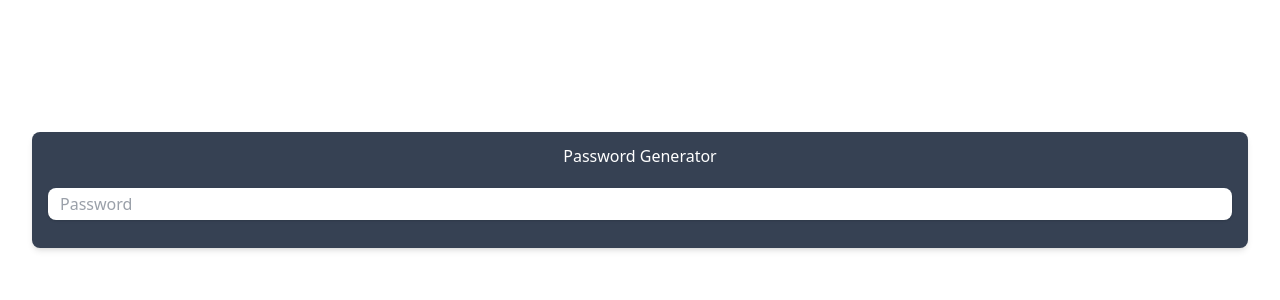
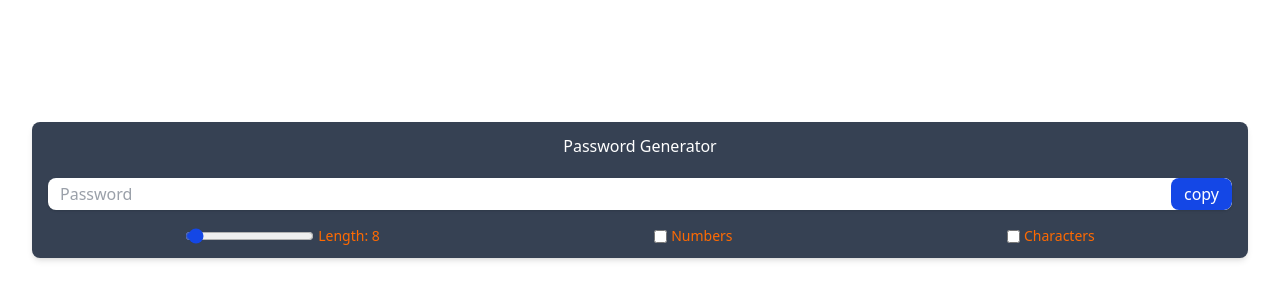
Before and after one commit to umersaif11/react-password-generator, a React (Vite) app: page / in a window 1280 px wide. Shown: the part 210-510 px from the top of the page. Built offline with nearby package versions, Linux system fonts and the light colour scheme.

Commit message:
Add the inputs checkboxes for numbers and characters

```diff
--- a/src/App.jsx
+++ b/src/App.jsx
@@ -27,7 +27,7 @@ function App() {
   return (
     <>
       <div className="w-full max-w-full mx-auto
-      bg-gray-700 shadow-md
+      bg-gray-700 text-orange-500 shadow-md
       px-4 py-3 rounded-lg">
         <h2 className="text-white text-center">
           Password Generator
@@ -38,8 +38,44 @@ function App() {
           type="text"
           value={password}
           placeholder="Password"
-          className="outline-none px-3 py-1 text-gray-700"
+          className="outline-none w-full px-3 py-1 text-gray-700"
+          readOnly
           />
+          <button className="bg-blue-700! text-white
+          shrink-0 px-3! py-0.5!">
+            copy
+          </button>
+        </div>
+        <div className="flex text-sm justify-around">
+          <div className="flex items-center gap-x-1">
+            <input
+            type="range"
+            min={6}
+            max={100}
+            value={length}
+            className="cursor-pointer accent-blue-700"
+            onChange={(e) => {setLength(e.target.value)}}
+            />
+            <label>Length: {length}</label>
+          </div>
+          <div className="flex items-center gap-x-1">
+            <input
+            type="checkbox"
+            defaultChecked={numAllowed}
+            className="cursor-pointer accent-blue-700"
+            onChange={() => {setNumAllowed(prev => !prev)}}
+            />
+            <label>Numbers</label>
+          </div>
+           <div className="flex items-center gap-x-1">
+            <input
+            type="checkbox"
+            defaultChecked={charAllowed}
+            className="cursor-pointer accent-blue-700"
+            onChange={() => {setcharAllowed(prev => !prev)}}
+            />
+            <label>Characters</label>
+          </div>
         </div>
       </div>
     </>
```
